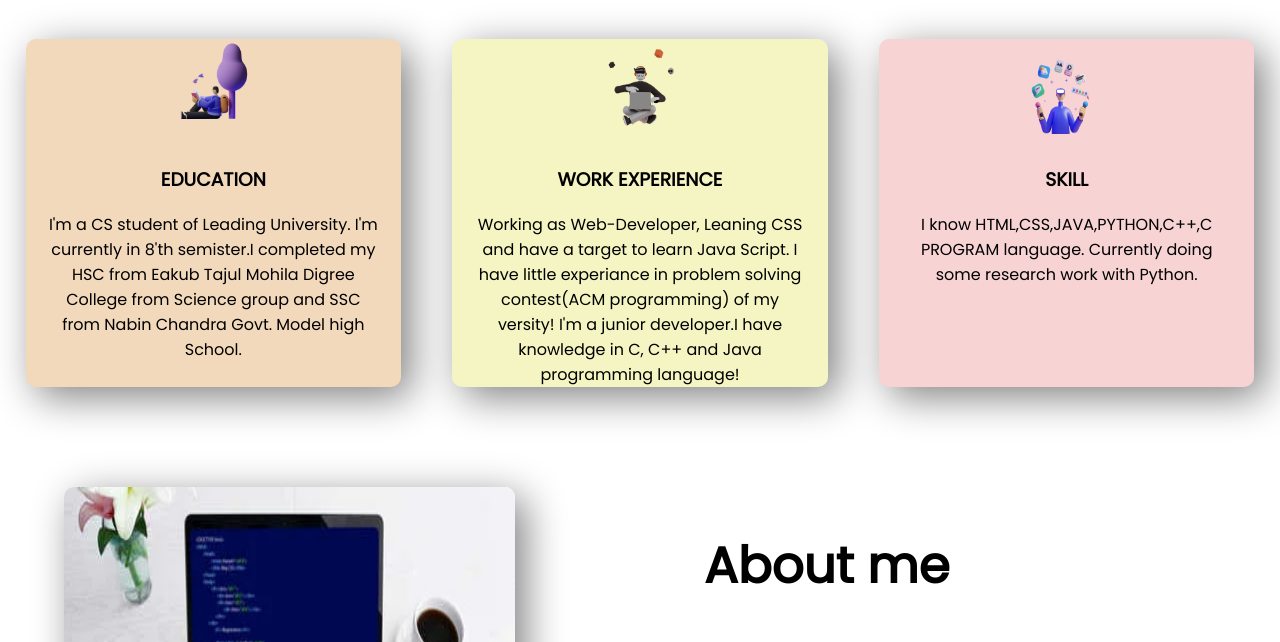
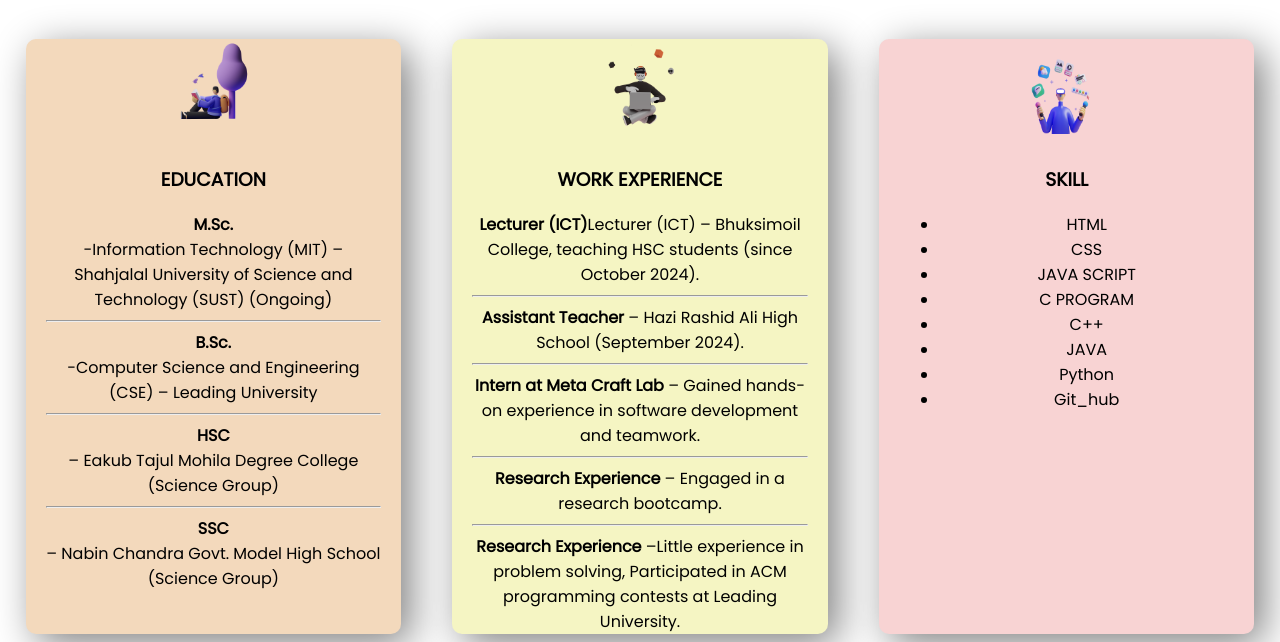
Before and after one commit to EnamurFerdausi/Demo_Portfolio, a plain HTML site: page index.html in a window 1280 px wide. Shown: the part 560-1202 px from the top of the page. Drawn offline with Linux system fonts and the light colour scheme.

Commit message:
Updated 2

```diff
--- a/index.html
+++ b/index.html
@@ -21,7 +21,7 @@
             </h1>
             <p> Welcome to my website ! Click 'more' to see more such websites like this . And scroll down to explore
                 more ...</p>
-            <a class="link-button" target="_blank" href="https://www.linkedin.com/company/programminghero">More</a>
+            <a class="link-button" target="_blank" href="https://github.com/EnamurFerdausi?tab=repositories">More</a>
         </div>
         <div class="half-width half-width1"><img src="images/image1.png"></div>
 
@@ -32,25 +32,46 @@
             <div id="background-education" class="experience-item"> <img src="illustrators/illustrator-3.png" width="90"
                     height="100">
                 <h3>EDUCATION</h3>
-                I'm a CS student of Leading University. I'm currently in 8'th semister.I completed my
-                HSC from Eakub Tajul Mohila Digree College from Science group and
-                SSC from Nabin Chandra Govt. Model high School.
+            <b>M.Sc.</b><br>-Information Technology (MIT) – Shahjalal University of Science and Technology (SUST) (Ongoing)
+            <hr class="about-me-hr">
+            <b>B.Sc.</b><br>-Computer Science and Engineering (CSE) – Leading University
+            <hr class="about-me-hr">
+            <b>HSC</b><br>– Eakub Tajul Mohila Degree College (Science Group)
+            <hr class="about-me-hr">
+            <b>SSC</b><br>– Nabin Chandra Govt. Model High School (Science Group)
+
+
 
             </div>
             <div id="background-experience" class="experience-item"> <img src="illustrators/illustrator-2.png"
                     width="90" height="100">
                 <h3>WORK EXPERIENCE</h3>
-                Working as Web-Developer,
-                Leaning CSS and have a target to learn Java Script.
-                I have little experiance in problem solving contest(ACM programming) of my versity!
-                I'm a junior developer.I have knowledge in C, C++ and Java programming language!
+                <b>Lecturer (ICT)</b>Lecturer (ICT) – Bhuksimoil College, teaching HSC students (since October 2024).
+                <hr class="about-me-hr">
+                <b>Assistant Teacher</b> – Hazi Rashid Ali High School (September 2024).
+                <hr class="about-me-hr">
+                <b>Intern at Meta Craft Lab</b> – Gained hands-on experience in software development and teamwork.
+                <hr class="about-me-hr">
+                <b>Research Experience</b> – Engaged in a research bootcamp.
+                <hr class="about-me-hr">
+                <b>Research Experience</b> –Little experience in problem solving, Participated in ACM programming contests at Leading University.
 
             </div>
             <div id="background-skill" class="experience-item "> <img src="illustrators/illustrator-1.png" width="90"
                     height="100">
                 <h3>SKILL</h3>
-                I know HTML,CSS,JAVA,PYTHON,C++,C PROGRAM language. Currently doing some research work with Python.
-
+                <div class="skills-container">
+                    <ul>
+                        <li class="html">HTML</li>
+                        <li class="css">CSS</li>
+                        <li class="js">JAVA SCRIPT</li>
+                        <li class="c">C PROGRAM</li>
+                        <li class="cplus">C++</li>
+                        <li class="java">JAVA</li>
+                        <li class="python">Python</li>
+                        <li class="git">Git_hub</li>
+                    </ul>
+                </div>
             </div>
         </div>
     </section>
@@ -64,7 +85,7 @@
 
         </div>
         <div class="half-width">
-            <h1>About me</h1>
+            <h1> More About me</h1>
             <div>
                 <p>This is Enamur Rabbi Ferdausi.From Kulaura,Moulvibazar,Sylhet.Currently studing as a Computer Science
                     Student in Leading University.Dream to work on IT sector .I love to cook food and solving problem.
@@ -90,13 +111,11 @@
     <section class="flexible-container">
 
         <div class="half-width ">
-            <h1 class="center">Web Development</h1>
+            <h1 class="center">My Works</h1>
             <div>
-                <p>ggtyujnvfdsfghjj gyujnbfdscv kiugbnmbvfdd ttdvbjknbcdds jiyffvbcsdth mjufvbnmbfdx.mjyffvfsernbbvfd
-                    jhydcvbnhtrdcv jiyrdvbhgssz bgtdcvhhtgdf hyfdvbnjhyfdccbvn hgftuhbvfdcvb bhgfcvbbgfc.gtgdcvbbhf
-                    vfdxc vfxc ggghb .
+                <p>I have developed several websites. Feel free to explore them if you're interested.
                 </p>
-                <a class="link-button" target="_blnk" href="">Click Here</a>
+                <a class="https://www.linkedin.com/in/enamur-rabbi-ferdausi-92a1762ab?utm_source=share&utm_campaign=share_via&utm_content=profile&utm_medium=android_app" target="_blnk" href="">Click Here</a>
             </div>
         </div>
         <div class="half-width half-width img ">
@@ -128,7 +147,7 @@
 
                 <ul>
                     <a class="link-button" target="_blank"
-                        href="https://www.linkedin.com/comprogramminghero">Facebook</a>
+                        href="https://www.facebook.com/profile.php?id=100012727261398">Facebook</a>
                     <a class="link-button" target="_blank" href="https://www.linkedin.com/comprogramminghero">Email</a>
                     <a class="link-button" target="_blank" href="https://github.com/EnamurFerdausi/">github</a>
                 </ul>
--- a/style.css
+++ b/style.css
@@ -98,7 +98,91 @@ background-color: rgb(243, 217, 188);
 }
 #background-skill{
     background-color: rgb(248, 211, 211);
+    animation-duration: 1s;
+    animation-delay: 0.8s;
+    animation-fill-mode: forwards;
+    animation-iteration-count:infinite;
 }
+.skills-container li.html::after{
+    animation-name: html;
+}
+
+@keyframes html{
+    to{
+        width: 90%;
+    }
+}
+
+.skills-container li.css::after{
+    animation-name: css;
+}
+
+@keyframes css{
+    to{
+        width: 70%;
+    }
+}
+
+.skills-container li.js::after{
+    animation-name: js;
+}
+
+@keyframes js{
+    to{
+        width: 60%;
+    }
+}
+
+.skills-container li.c::after{
+    animation-name: c;
+}
+
+@keyframes c{
+    to{
+        width: 30%;
+    }
+}
+
+.skills-container li.cplus::after{
+    animation-name: cp;
+}
+
+@keyframes cp{
+    to{
+        width: 40%;
+    }
+}
+
+.skills-container li.java::after{
+    animation-name: java;
+}
+
+@keyframes java{
+    to{
+        width: 35%;
+    }
+}
+
+.skills-container li.python::after{
+    animation-name: py;
+}
+
+@keyframes py{
+    to{
+        width: 25%;
+    }
+}
+
+.skills-container li.git::after{
+    animation-name: git;
+}
+
+@keyframes git{
+    to{
+        width: 20%;
+    }
+}
+
 
 #experience-background {
     background-image: url(images/download.jpg);
```
